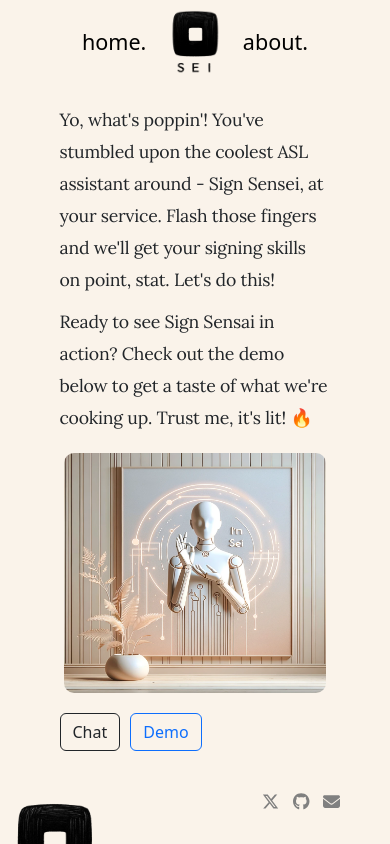
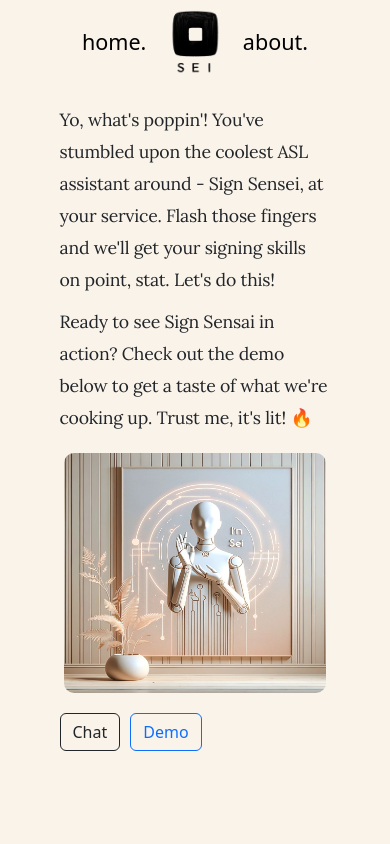
Before and after one commit to alanpelayoo/sign-sensei, a Next.js app in the folder frontend/: page / in a window 390 px wide. Built offline with nearby package versions, Linux system fonts and the light colour scheme.

Commit message:
rm footer from phoneapp

```diff
--- a/frontend/components/Footer.module.css
+++ b/frontend/components/Footer.module.css
@@ -33,7 +33,7 @@
 /* Style specifically for phones */
 @media screen and (max-width: 768px) {
     .footer{
-        height: 10%;
+        display: none;
     }
     .footerImage {
         /* Add your mobile-specific styles here */
```
